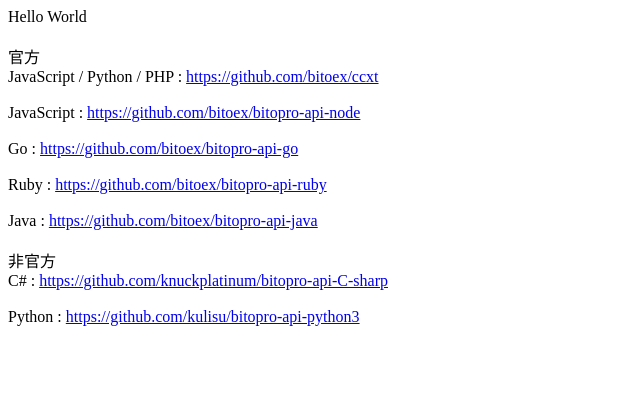
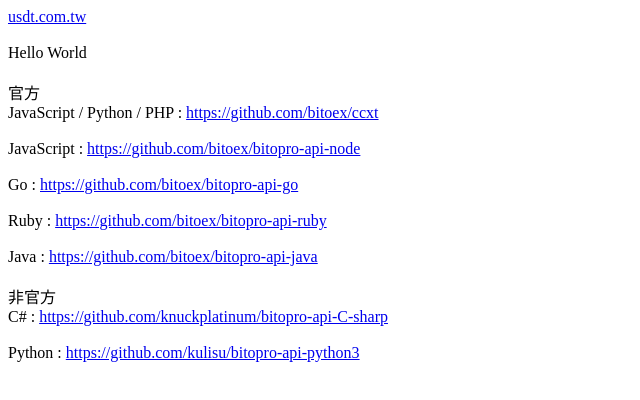
Before and after one commit to hanky312/bitopro., a plain HTML site: page index.html in a window 1280 px wide. Shown: the whole page, without its empty margins (0-640 px from the left). Drawn offline with Linux system fonts and the light colour scheme.

Commit message:
Update index.html

```diff
--- a/index.html
+++ b/index.html
@@ -1,3 +1,5 @@
+<a href="http://usdt.com.tw">usdt.com.tw</a><br>
+<br>
 Hello World<br>
 <br>
 官方<br>
```
